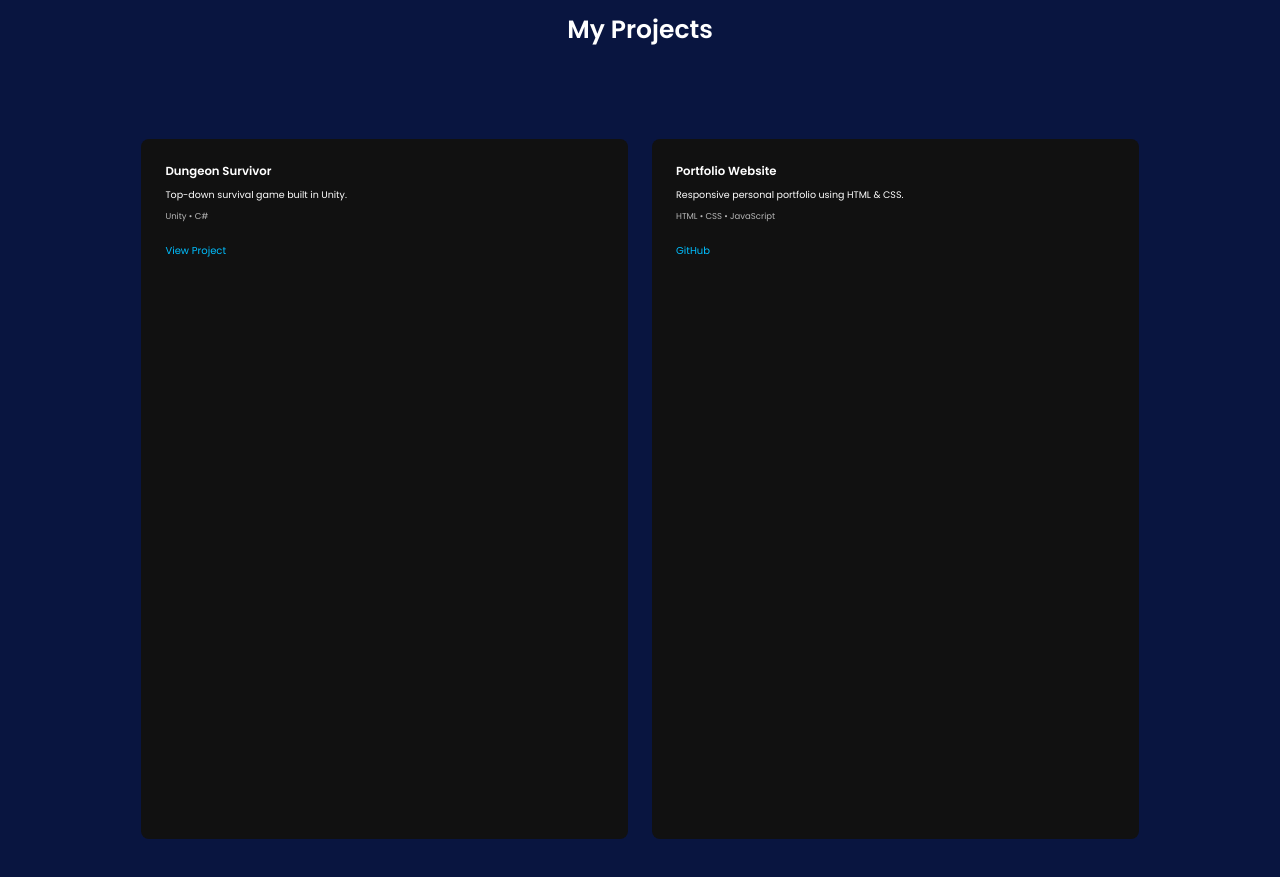
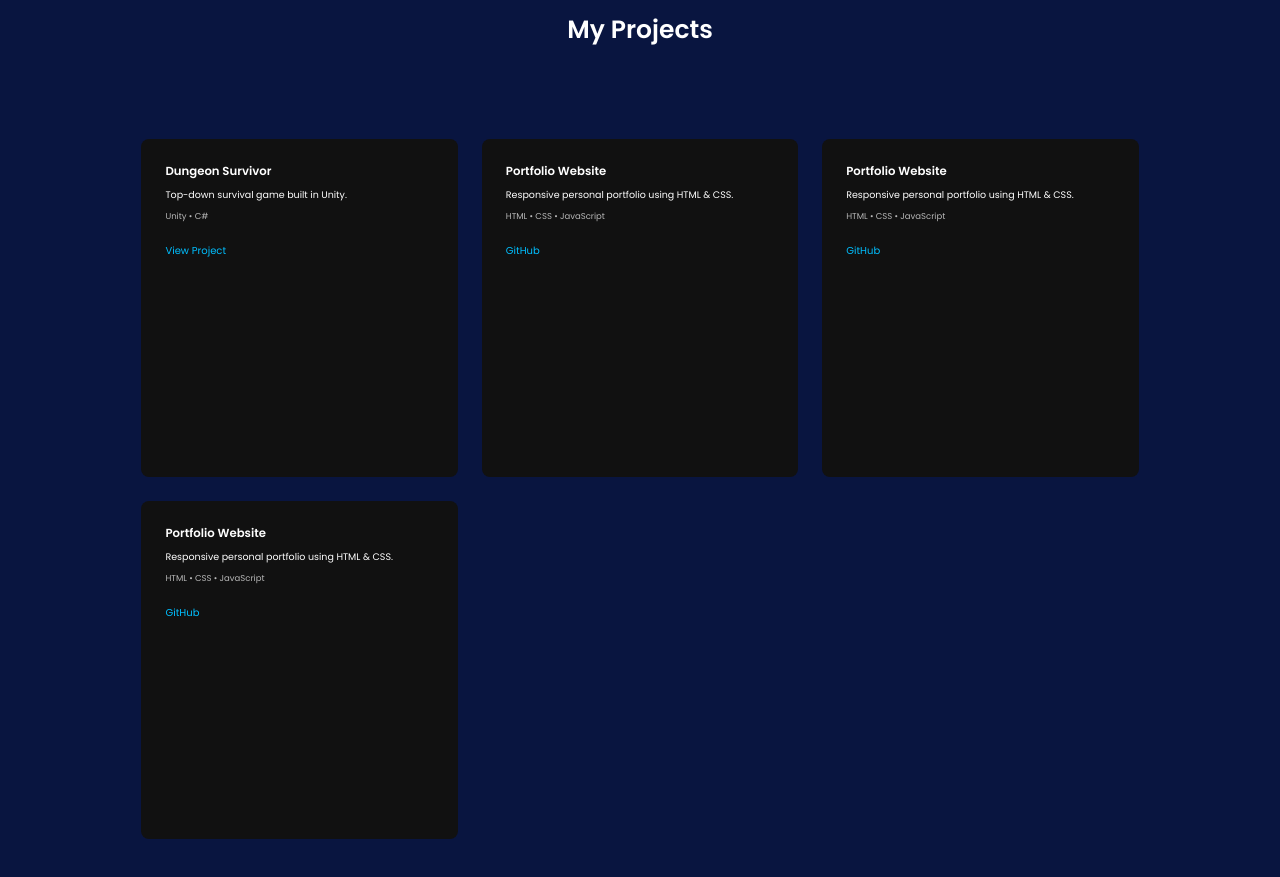
Before and after one commit to EmmanuelMukwakungu/Website-Portfolio-, a plain HTML site: page projects.html in a window 1280 px wide. Shown: the part 69-946 px from the top of the page. Drawn offline with Linux system fonts and the light colour scheme.

Commit message:
Adding the project files...

```diff
--- a/projects.html
+++ b/projects.html
@@ -40,6 +40,20 @@
       <a href="https://github.com/yourusername" target="_blank">GitHub</a>
     </div>
 
+    <div class="project-card">
+      <h3>Portfolio Website</h3>
+      <p>Responsive personal portfolio using HTML & CSS.</p>
+      <p class="tech">HTML • CSS • JavaScript</p>
+      <a href="https://github.com/yourusername" target="_blank">GitHub</a>
+    </div>
+
+    <div class="project-card">
+      <h3>Portfolio Website</h3>
+      <p>Responsive personal portfolio using HTML & CSS.</p>
+      <p class="tech">HTML • CSS • JavaScript</p>
+      <a href="https://github.com/yourusername" target="_blank">GitHub</a>
+    </div>
+
     </section>
   </main>
 
```
